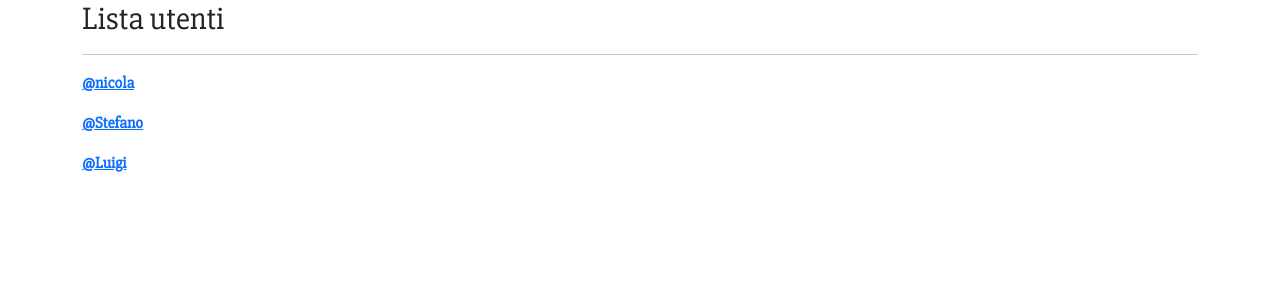
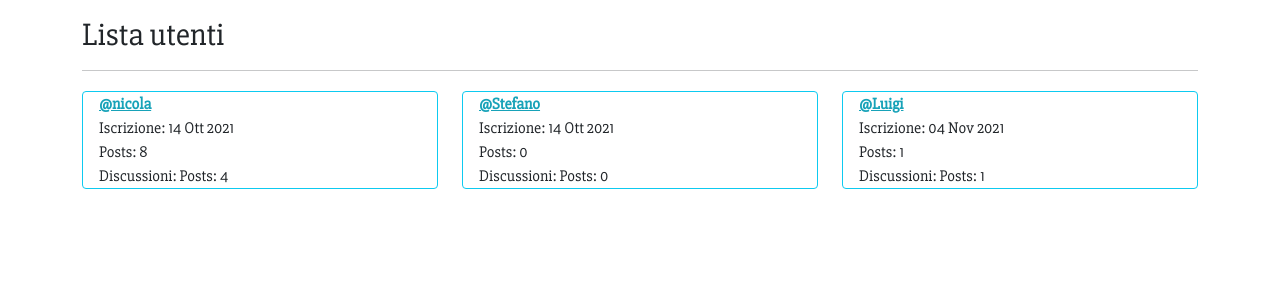
Before and after one commit to Nispanu78/django-social-site, a Django app: page /users/ in a window 1280 px wide. Shown: the part 56-356 px from the top of the page. Run offline with Django 3.2, Linux system fonts and the light colour scheme; the first user in the database is signed in; data comes from the database, SQL or seed files in the repository.

Commit message:
social site

```diff
--- a/django_env/social_site/core/templates/core/users.html
+++ b/django_env/social_site/core/templates/core/users.html
@@ -4,10 +4,24 @@
 
 {% block content %}
 
-<h2>Lista utenti</h2>
+<h2 class="mt-3">Lista utenti</h2>
 <hr>
 {% for utente in object_list %}
-    <p><a href="{% url 'user_profile' username=utente.username %}"><strong>@{{ utente.username }}</strong></a></p>
+    {% if forloop.first %}<div class="row">{% endif %}
+        <div class="col-lg-4">
+            <div class="card my-1 border border-info">
+                <div class="card-body py-0">
+                    <p class="mb-0"><a href="{% url 'user_profile' username=utente.username %}"><strong>@{{ utente.username }}</strong></a></p>
+                    Iscrizione: {{ utente.date_joined|date:"d M Y" }}<br>
+                    Posts: {{ utente.posts.count }}<br>
+                    Discussioni: Posts: {{ utente.discussioni.count }}
+                </div>
+
+            </div>
+
+        </div>
+    {% if forloop.counter|divisibleby:"3" or forloop.last  %}</div>{% endif %}
+    {% if forloop.counter|divisibleby:"3" and not forloop.last  %}<div class="row">{% endif %}
 {% endfor %}
 
 {% endblock content %}
--- a/django_env/social_site/static-storage/css/agora.css
+++ b/django_env/social_site/static-storage/css/agora.css
@@ -2,6 +2,6 @@ body {
     font-family: 'Slabo 27px', serif;
 }
 
-/* a, a:hover{
+a, a:hover{
     color: #17a2b8;
-} */
+}
```
Also changed, not shown: django_env/social_site/db.sqlite3.
